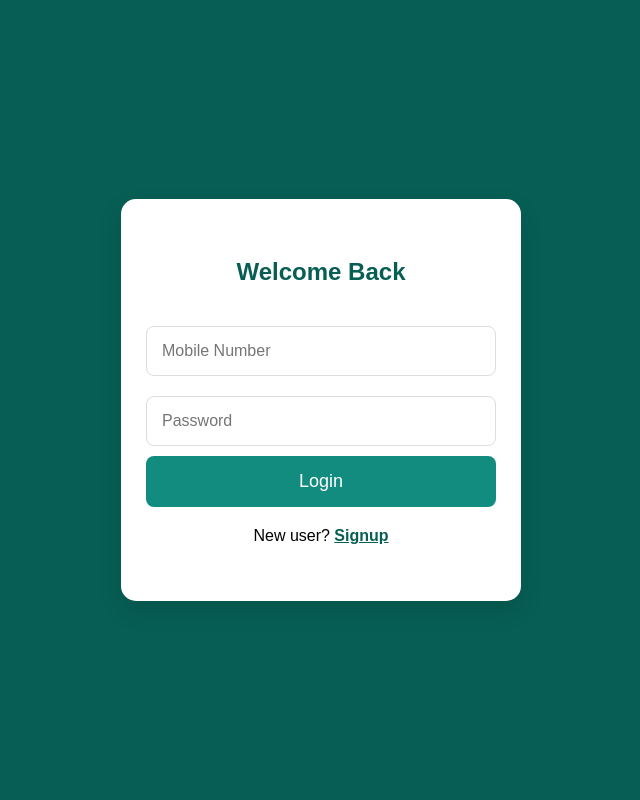
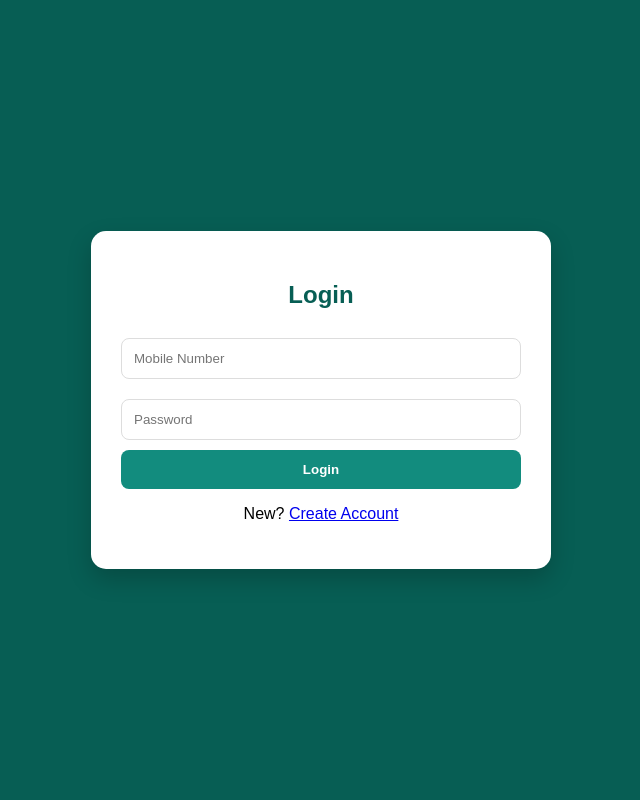
Before and after one commit to amanupadhy480-josh/Chat-Portal, a Flask app: page /login in a window 1280 px wide. Shown: the whole page, without its empty margins (319-959 px from the left). Run offline with Flask 3, Linux system fonts and the light colour scheme.

Commit message:
Update login.html

```diff
--- a/templates/login.html
+++ b/templates/login.html
@@ -3,24 +3,25 @@
 <head>
     <meta name="viewport" content="width=device-width, initial-scale=1.0">
     <style>
-        body { font-family: sans-serif; background: #075e54; margin: 0; display: flex; flex-direction: column; height: 100vh; }
-        .container { flex: 1; display: flex; flex-direction: column; justify-content: center; align-items: center; padding: 20px; }
-        .card { background: white; width: 100%; max-width: 400px; padding: 40px 25px; border-radius: 15px; box-shadow: 0 10px 25px rgba(0,0,0,0.1); box-sizing: border-box; }
-        input { width: 100%; padding: 15px; margin: 10px 0; border: 1px solid #ddd; border-radius: 8px; box-sizing: border-box; font-size: 16px; }
-        button { width: 100%; padding: 15px; background: #128c7e; color: white; border: none; border-radius: 8px; font-size: 18px; cursor: pointer; }
+        body { font-family: sans-serif; background: #075e54; margin: 0; display: flex; justify-content: center; align-items: center; height: 100vh; }
+        .card { background: white; width: 90%; max-width: 400px; padding: 30px; border-radius: 15px; box-shadow: 0 10px 25px rgba(0,0,0,0.2); }
+        input { width: 100%; padding: 12px; margin: 10px 0; border: 1px solid #ddd; border-radius: 8px; box-sizing: border-box; }
+        button { width: 100%; padding: 12px; background: #128c7e; color: white; border: none; border-radius: 8px; cursor: pointer; font-weight: bold; }
+        .flash { color: red; text-align: center; font-size: 14px; }
     </style>
 </head>
 <body>
-    <div class="container">
     <div class="card">
-            <h2 style="color: #075e54; text-align: center; margin-bottom: 30px;">Welcome Back</h2>
+        <h2 style="text-align: center; color: #075e54;">Login</h2>
+        {% with messages = get_flashed_messages() %}
+            {% if messages %}<p class="flash">{{ messages[0] }}</p>{% endif %}
+        {% endwith %}
         <form method="POST">
             <input name="mobile" placeholder="Mobile Number" required>
             <input name="password" type="password" placeholder="Password" required>
             <button type="submit">Login</button>
         </form>
-            <p style="text-align: center; margin-top: 20px;">New user? <a href="/signup" style="color: #075e54; font-weight: bold;">Signup</a></p>
-        </div>
+        <p style="text-align: center;">New? <a href="/signup">Create Account</a></p>
     </div>
 </body>
 </html>
```
Lines whose indentation alone changed are shown as unchanged.
